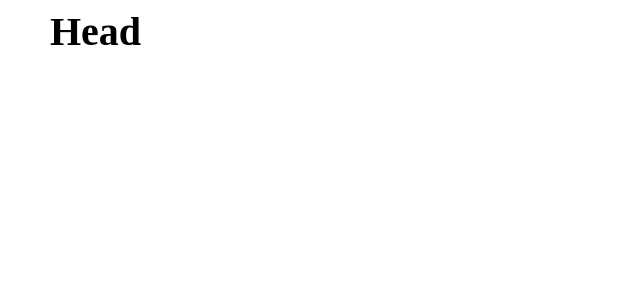
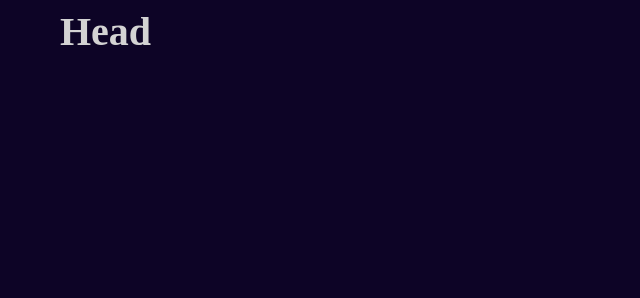
Before and after one commit to WesleySibz/Portfolio, a React (Vite) app in the folder Wes-port/: page / in a window 1280 px wide. Shown: the part 42-340 px from the top of the page, without its empty margins (0-640 px from the left). Built offline with nearby package versions, Linux system fonts and the light colour scheme; a web font is replaced by a local one.

Commit message:
"Updated App.jsx to wrap 'Head' in an anchor tag and modified app.scss to add styles for body, anchor tags, and section elements."

```diff
--- a/Wes-port/src/App.jsx
+++ b/Wes-port/src/App.jsx
@@ -2,7 +2,7 @@ import "./app.scss"
 
 const App = () => {
   return <div>
-    <section>Head</section>
+    <section><a href="" className="Head">Head</a></section>
     <section>Hero</section>
     <section>Features</section>
     <section>Call to Action</section>
--- a/Wes-port/src/app.scss
+++ b/Wes-port/src/app.scss
@@ -16,9 +16,25 @@ lugrasimo-regular {
     font-family: "Lugrasimo", cursive;
     font-weight: 400;
     font-style: normal;
-  }
+}
+
+body{
+    background-color: #0d0426;
+    color: lightgrey;
+}
+
+a{
+    text-decoration: none;
+    color: inherit;
+}
 
 section{
     height: 100vh;
     scroll-snap-align: center;
+    scroll-snap-stop: normal;
 }
+
+snap-element{
+    scroll-snap-stop: normal;
+    scroll-snap-stop: always;
+}
```
